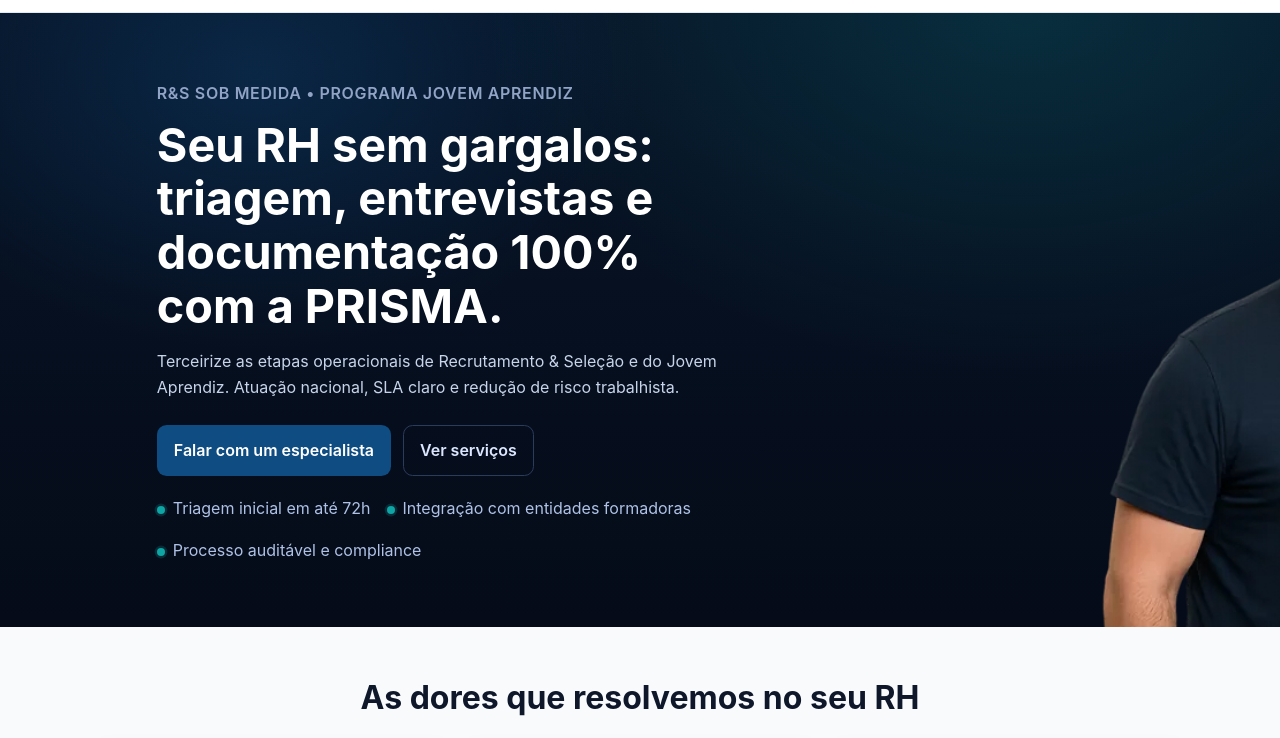
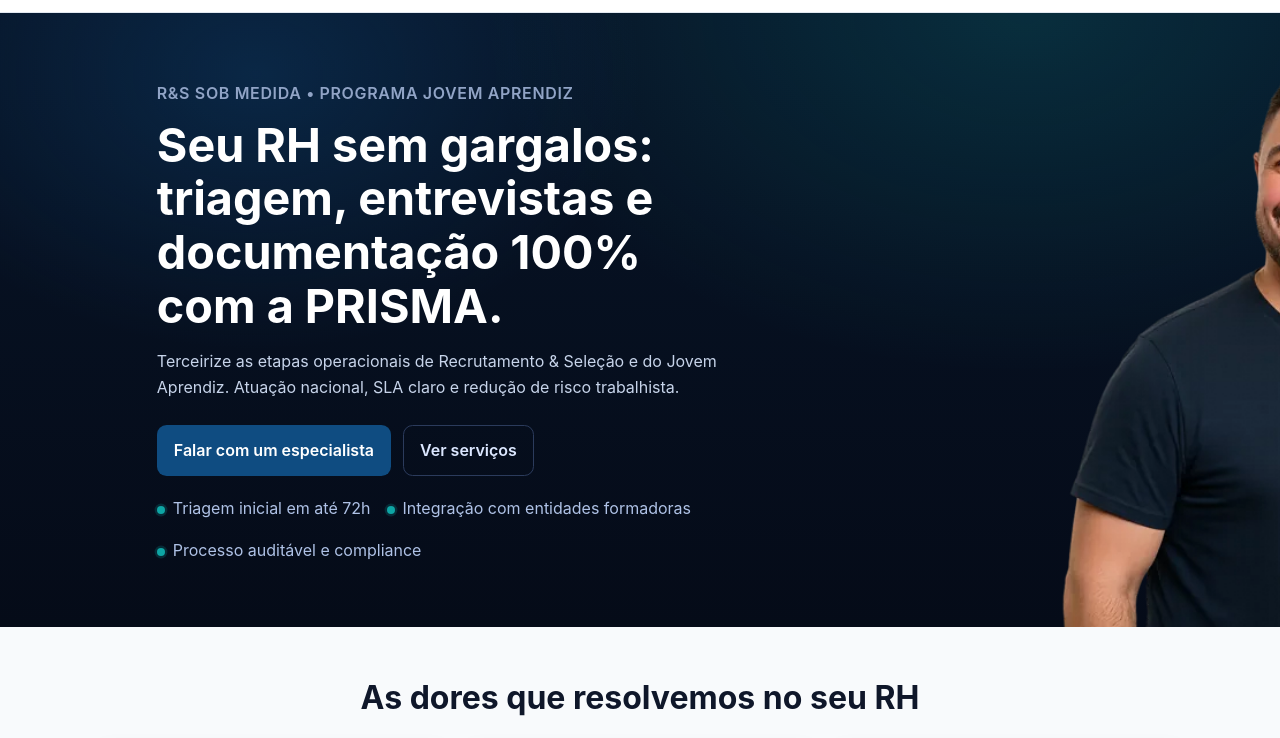
Before and after one commit to vittoroliveira-dev/jovemaprendiz, a plain HTML site: page index.html in a window 1280 px wide. Shown: the part 52-790 px from the top of the page. Drawn offline with Linux system fonts and the light colour scheme.

Commit message:
Update main.css (#88)

```diff
--- a/assets/css/main.css
+++ b/assets/css/main.css
@@ -187,7 +187,7 @@
 .c-hero__media {
   position: absolute;
   /* 1. Empurra a imagem para fora da tela à direita */
-  right: clamp(-100px, -12vw, -50px);
+  right: clamp(-60px, -5vw, -30px);
   bottom: 0;
   top: 0;
   /* 2. Define uma largura explícita e fluida para a imagem */
```
